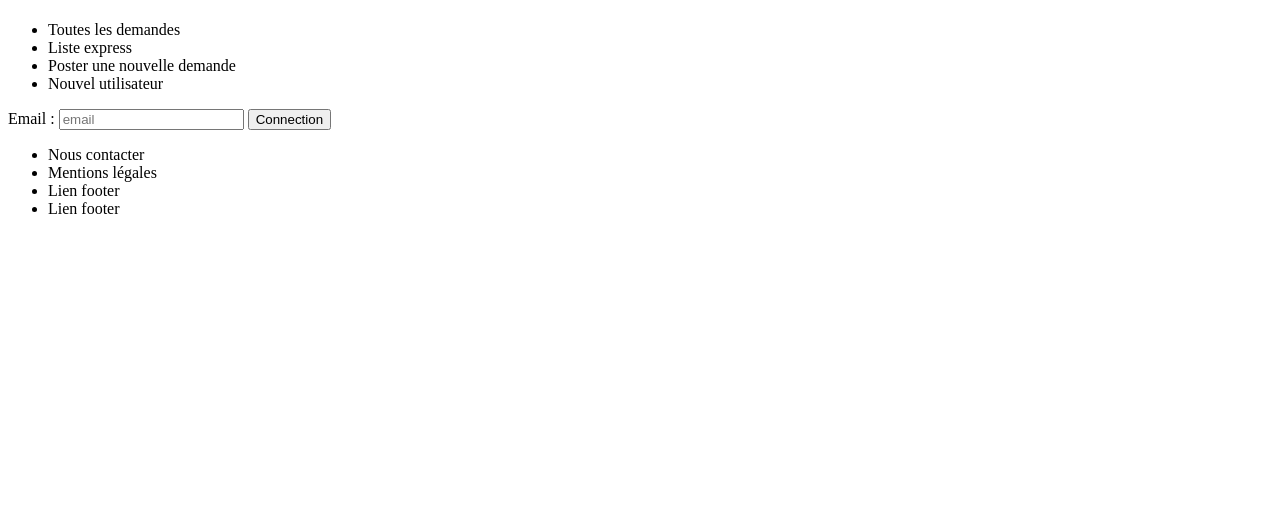
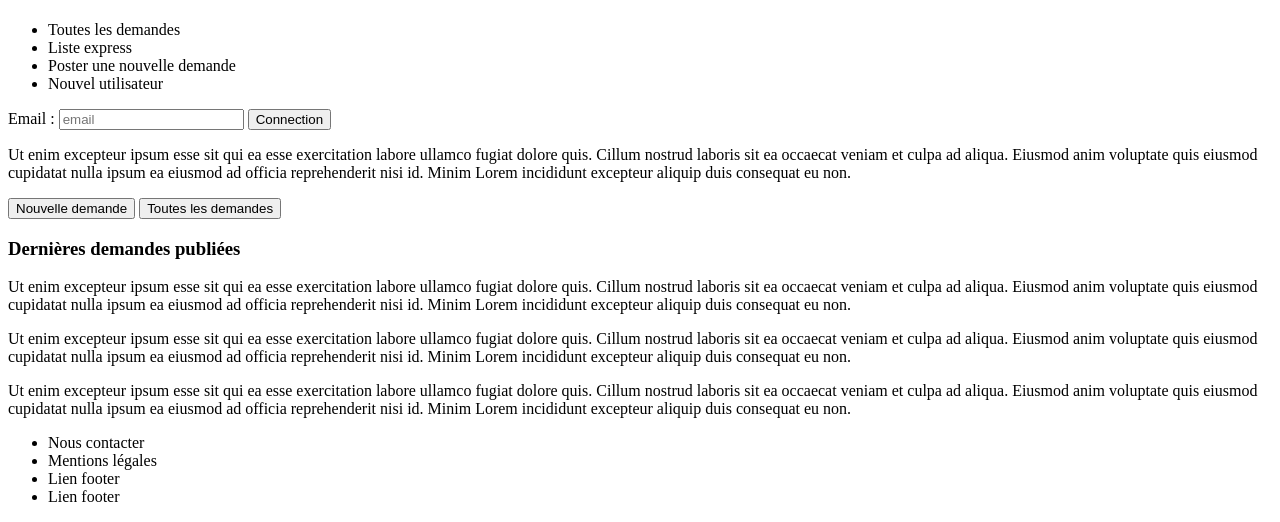
Before and after one commit to WildCodeSchool/tours-php-2009-project2-weshare, a PHP site: template src/View/Home/index.html.twig in a window 1280 px wide; the page is wider, and only the part inside the window is pictured. Shown: the part 621-1143 px from the top of that part. Before the commit the page ends 835 px from the top of that part, so only its background shows below. Run offline with PHP 8.4, Linux system fonts and the light colour scheme; the template is opened without the code that fills it, so the values that code supplies are empty; some libraries are stand-ins or nearby versions.

Commit message:
Ajout des différentes parties à afficher à la page index.html.twig

```diff
--- a/src/View/Home/index.html.twig
+++ b/src/View/Home/index.html.twig
@@ -3,5 +3,30 @@
 {% block title %}Accueil{% endblock %}
 
 {% block content %}
-
+<section>
+    <p>Ut enim excepteur ipsum esse sit qui ea esse exercitation labore ullamco fugiat dolore quis. Cillum nostrud laboris
+    sit ea occaecat veniam et culpa ad aliqua. Eiusmod anim voluptate quis eiusmod cupidatat nulla ipsum ea eiusmod ad
+    officia reprehenderit nisi id. Minim Lorem incididunt excepteur aliquip duis consequat eu non.</p>
+</section>
+<section>
+    <button>Nouvelle demande</button>
+    <button>Toutes les demandes</button>
+</section>
+<section>
+    <h3>Dernières demandes publiées</h3>
+    <div class="caroussel">
+        <!-- à compléter avec retour d'une requête BDD -->
+    </div>
+</section>
+<section>
+    <p>Ut enim excepteur ipsum esse sit qui ea esse exercitation labore ullamco fugiat dolore quis. Cillum nostrud laboris
+    sit ea occaecat veniam et culpa ad aliqua. Eiusmod anim voluptate quis eiusmod cupidatat nulla ipsum ea eiusmod ad
+    officia reprehenderit nisi id. Minim Lorem incididunt excepteur aliquip duis consequat eu non.</p>
+    <p>Ut enim excepteur ipsum esse sit qui ea esse exercitation labore ullamco fugiat dolore quis. Cillum nostrud laboris
+    sit ea occaecat veniam et culpa ad aliqua. Eiusmod anim voluptate quis eiusmod cupidatat nulla ipsum ea eiusmod ad
+    officia reprehenderit nisi id. Minim Lorem incididunt excepteur aliquip duis consequat eu non.</p>
+    <p>Ut enim excepteur ipsum esse sit qui ea esse exercitation labore ullamco fugiat dolore quis. Cillum nostrud laboris
+    sit ea occaecat veniam et culpa ad aliqua. Eiusmod anim voluptate quis eiusmod cupidatat nulla ipsum ea eiusmod ad
+    officia reprehenderit nisi id. Minim Lorem incididunt excepteur aliquip duis consequat eu non.</p>
+</section>
 {% endblock %}
```
Also changed, not shown: src/Controller/HomeController.php (+9 -0 lines).
